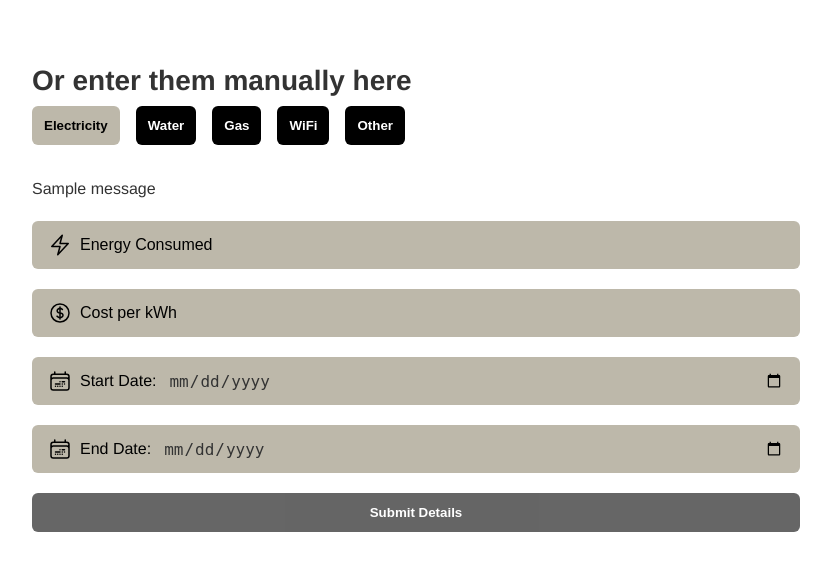
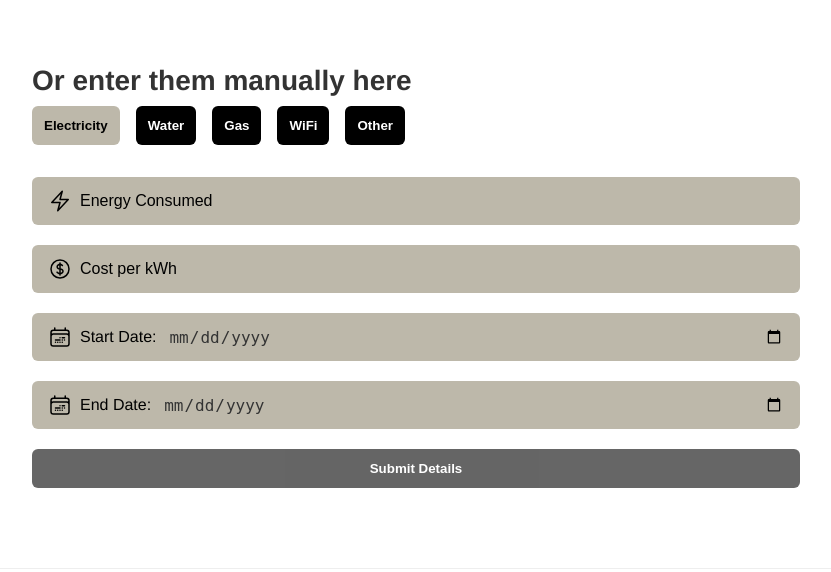
Before and after one commit to rishonjose/CITS3403-Project, a Flask app: page /upload in a window 1280 px wide. Shown: the part 329-901 px from the top of the page, without its empty margins (224-1055 px from the left). Run offline with Flask 3, Linux system fonts and the light colour scheme; a user stored in the database is signed in; tables that the repository leaves empty hold one stand-in row (values such as "Sample post"); one stand-in notice (Sample message) is shown; some libraries are stand-ins or nearby versions.

Commit message:
Fixed flash message in uploadpage

```diff
--- a/app/templates/uploadpage.html
+++ b/app/templates/uploadpage.html
@@ -353,23 +353,6 @@
         <input type="hidden" name="csrf_token" value="{{ csrf_token() }}">
         <input type="hidden" name="category" id="form-category" value="Electricity" />
 
-        <!-- Flash messages -->
-        {% with messages = get_flashed_messages(with_categories=true) %}
-          {% if messages %}
-            <div class="mb-4">
-            {% for category, message in messages %}
-              <div class="p-3 rounded text-sm font-medium text-white
-              {% if category == 'success' %} bg-green-500
-              {% elif category == 'error' %} bg-red-500
-              {% elif category == 'info' %} bg-blue-500
-              {% else %} bg-gray-500 {% endif %}">
-              {{ message }}
-              </div>
-            {% endfor %}
-            </div>
-          {% endif %}
-        {% endwith %}
-
         <!-- Units Field -->
         <div class="form-group">
           <img id="icon-one" src="{{ url_for('static', filename='images/bolt-icon.svg') }}" alt="Icon" />
```
